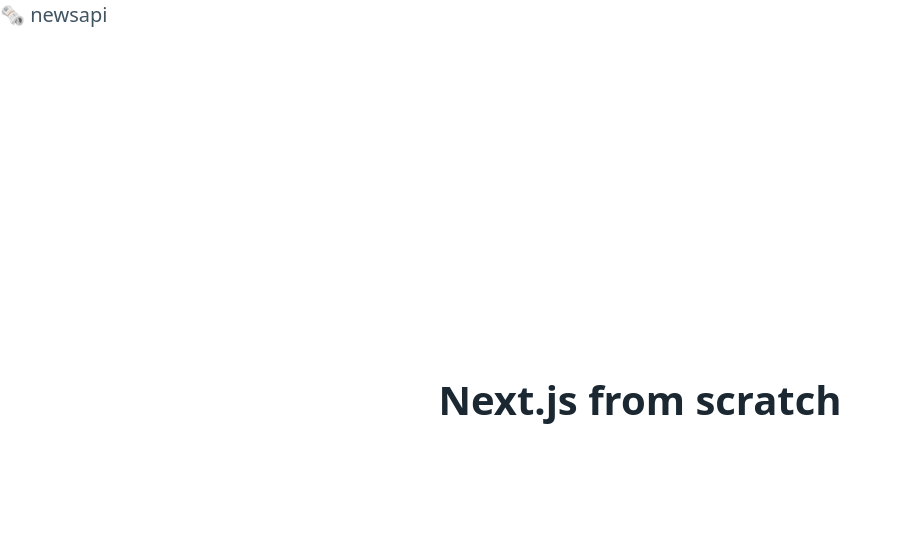
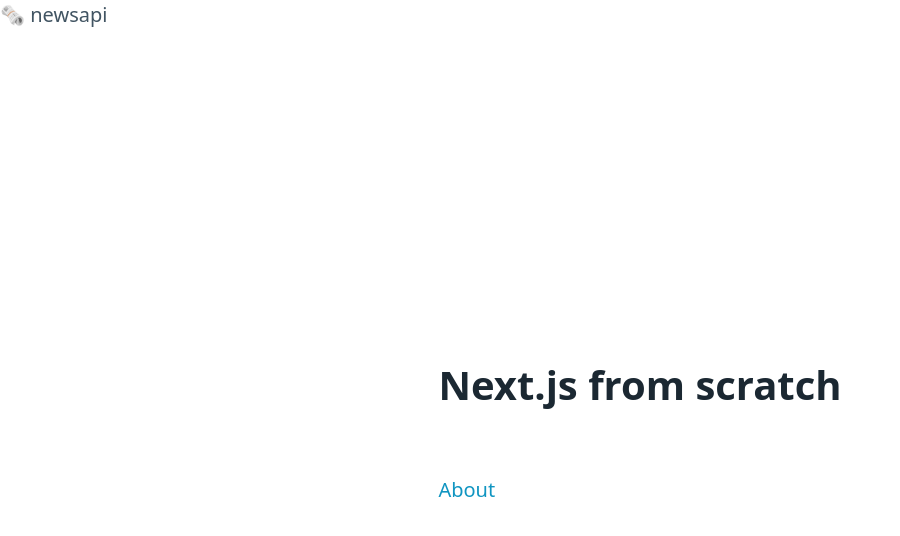
Before and after one commit to rparias/next-news-app, a Next.js app: page / in a window 1280 px wide. Shown: the top 536 px of the page, without its empty margins (0-900 px from the left). Built offline with nearby package versions, Linux system fonts and the light colour scheme.

Commit message:
creates 2 pages, one static and one dynamic

```diff
--- a/pages/index.js
+++ b/pages/index.js
@@ -1,10 +1,12 @@
 
+import Link from 'next/link'
 import styles from '../styles/Home.module.css'
 
 export default function Home() {
   return (
     <div className={styles.container}>
       <h1>Next.js from scratch</h1>
+      <Link href='/about'>About</Link>
     </div>
   )
 }
```
Also changed, not shown: pages/about.js (added, +8 -0 lines), pages/article/[id].js (added, +9 -0 lines).
